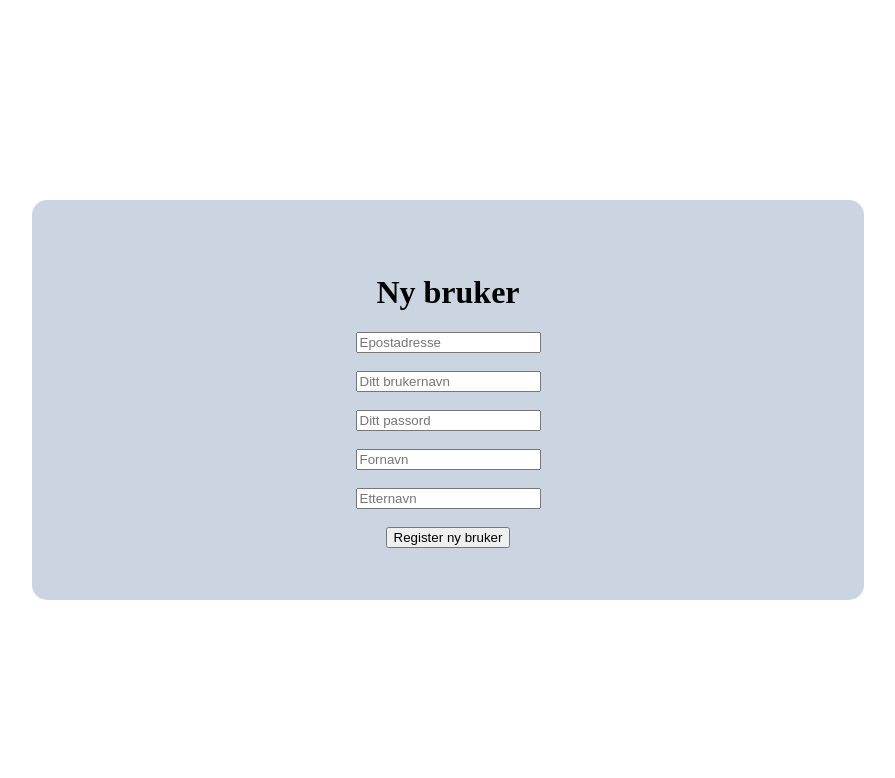
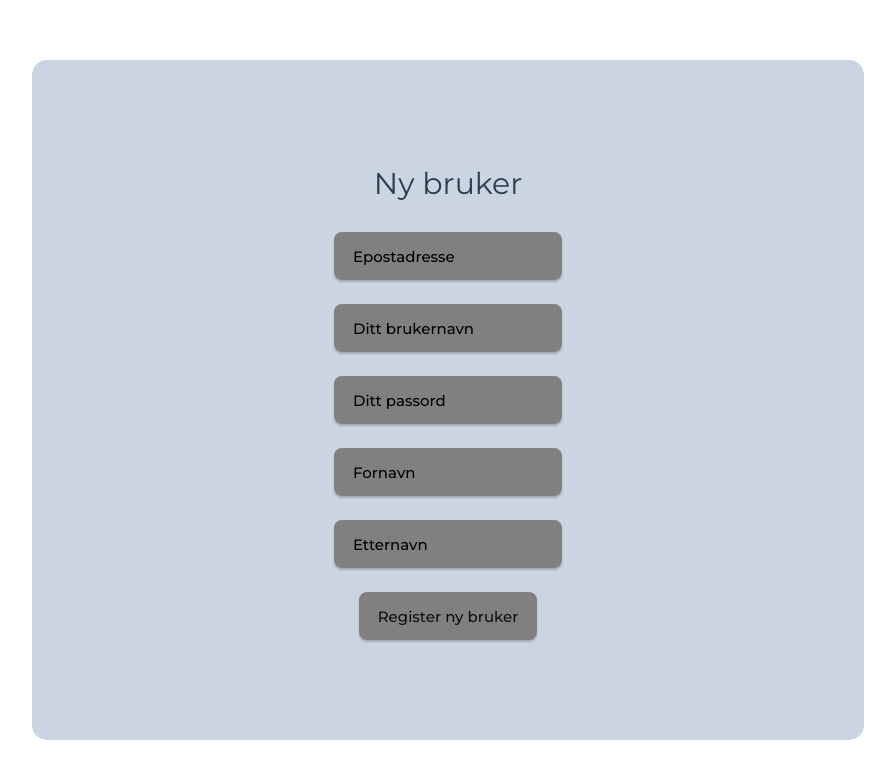
Before and after one commit to karofmah/E-Commerce-Project, a Vue app in the folder Frontend/ecom/: page / in a window 1280 px wide. Shown: the top 778 px of the page, without its empty margins (192-1087 px from the left). Built offline with nearby package versions, Linux system fonts and the light colour scheme.

Commit message:
base styling

```diff
--- /dev/null
+++ b/Frontend/ecom/src/assets/base.css
@@ -0,0 +1,71 @@
+@import url("https://fonts.googleapis.com/css2?family=Montserrat:wght@100;300;400;500&display=swap");
+
+/* color palette from <https://github.com/vuejs/theme> */
+:root {
+  --vt-c-white: #ffffff;
+  --vt-c-white-soft: #f8f8f8;
+  --vt-c-white-mute: #f2f2f2;
+
+  --vt-c-black: #181818;
+  --vt-c-black-soft: #222222;
+  --vt-c-black-mute: #282828;
+
+  --vt-c-indigo: #2c3e50;
+
+  --vt-c-divider-light-1: rgba(60, 60, 60, 0.29);
+  --vt-c-divider-light-2: rgba(60, 60, 60, 0.12);
+  --vt-c-divider-dark-1: rgba(84, 84, 84, 0.65);
+  --vt-c-divider-dark-2: rgba(84, 84, 84, 0.48);
+
+  --vt-c-text-light-1: var(--vt-c-indigo);
+  --vt-c-text-light-2: rgba(60, 60, 60, 0.66);
+  --vt-c-text-dark-1: var(--vt-c-white);
+  --vt-c-text-dark-2: rgba(235, 235, 235, 0.64);
+
+  --bg-color-light: #f6f6f6;
+  --bg-color-dark: #2f2f2f;
+
+  --bg-field-dark: #0f0f0f98;
+
+  font-synthesis: none;
+  text-rendering: optimizeLegibility;
+  -webkit-font-smoothing: antialiased;
+  -moz-osx-font-smoothing: grayscale;
+  -webkit-text-size-adjust: 100%;
+}
+
+:root {
+    --color-background: var(--vt-c-white);
+    --color-background-soft: var(--vt-c-white-soft);
+    --color-background-mute: var(--vt-c-white-mute);
+
+    --color-border: var(--vt-c-divider-light-2);
+    --color-border-hover: var(--vt-c-divider-light-1);
+
+    --color-heading: var(--vt-c-text-light-1);
+    --color-text: var(--vt-c-text-light-1);
+}
+
+*,
+*::before,
+*::after {
+  box-sizing: border-box;
+  margin: 0;
+  position: relative;
+  font-weight: normal;
+}
+
+body {
+    min-height: 100vh;
+    color: var(--color-text);
+    background: var(--color-background);
+    transition: color 0.5s, background-color 0.5s;
+    line-height: 1.6;
+    font-family: Montserrat, Inter, -apple-system, BlinkMacSystemFont, "Segoe UI",
+      Roboto, Oxygen, Ubuntu, Cantarell, "Fira Sans", "Droid Sans",
+      "Helvetica Neue", sans-serif;
+    font-size: 15px;
+    text-rendering: optimizeLegibility;
+    -webkit-font-smoothing: antialiased;
+    -moz-osx-font-smoothing: grayscale;
+}
--- /dev/null
+++ b/Frontend/ecom/src/assets/main.css
@@ -0,0 +1,117 @@
+@import "./base.css";
+
+a {
+    text-decoration: none;
+    /* color: var(--color-red); */
+    transition: 0.4s;
+}
+
+::-webkit-scrollbar {
+    width: 12px;
+  }
+
+  ::-webkit-scrollbar-track {
+    background: rgb(238, 238, 238);
+    border-radius: 100vw;
+    margin-block: 0.4em;
+  }
+
+  ::-webkit-scrollbar-thumb {
+    background: var(--bg-color-light);
+    border: 0.1em solid gray;
+    /* border: 0.1em solid var(--color-red); */
+    border-radius: 100vw;
+    transition: 0.2s ease-in;
+  }
+
+  input,
+  button,
+  select {
+    border-radius: 8px;
+    border: 1px solid transparent;
+    padding: 0.9em 1.2em;
+    font-size: 1em;
+    font-weight: 500;
+    font-family: inherit;
+    color: #0f0f0f;
+    /* background-color: var(--color-green); */
+    background-color: gray;
+    transition: border-color 0.25s;
+    box-shadow: 0 2px 2px 0 rgba(0, 0, 0, 0.2);
+  }
+
+  button {
+    cursor: pointer;
+  }
+
+  button:hover {
+    /* border-color: var(--color-red); */
+    scale: 1.04;
+    /* color: var(--color-red); */
+  }
+
+  button:active {
+    scale: 0.96;
+  }
+
+  button[disabled], button:hover[disabled]{
+    border-color: transparent;
+    scale: 0.96;
+    opacity: 0.5;
+    color: #0f0f0f;
+  }
+
+  input:focus-within {
+    /* border-color: var(--color-red); */
+    scale: 1.04;
+  }
+
+  input:-webkit-autofill,
+input:-webkit-autofill:hover,
+input:-webkit-autofill:focus,
+input:-webkit-autofill:active {
+  box-shadow: 0 0 0 30px gray inset !important;
+  -webkit-box-shadow: 0 0 0 30px gray inset !important;
+  /* box-shadow: 0 0 0 30px var(--color-green) inset !important;
+  -webkit-box-shadow: 0 0 0 30px var(--color-green) inset !important; */
+}
+
+input,
+button {
+  outline: none;
+}
+
+input::-webkit-input-placeholder {
+    color: black;
+    /* color: var(--color-dark-dark); */
+}
+
+input:focus::-webkit-input-placeholder {
+    /* color: var(--color-red); */
+    color: gray;
+  }
+
+  input[type="number"] {
+    appearance: none;
+  }
+
+  input[type="number"]::-webkit-inner-spin-button {
+    appearance: none;
+    -webkit-appearance: none;
+  }
+
+  textarea {
+    appearance: none;
+    padding: 12px 20px;
+    border: 1px solid #ccc;
+    border-radius: 4px;
+    background-color: #f8f8f8;
+    font-size: 16px;
+    font-family: inherit;
+    resize: none;
+  }
+
+  hr{
+    border: 1px solid gray;
+    /* border: 1px solid var(--color-red); */
+  }
--- a/Frontend/ecom/src/components/User/Login.vue
+++ b/Frontend/ecom/src/components/User/Login.vue
@@ -13,6 +13,7 @@
         <div class="submit">
             <button @click="login()">Logg inn</button>
         </div>
+        <br>
         <div class="register">
             <p>Har du lyst å registere en ny bruker? </p>
             <button>Register ny bruker her</button>
@@ -83,7 +84,7 @@ export default{
   align-items: center;
   background-color: #cbd5e1;
   width: 65%;
-  height: 50%;
+  height: 75%;
   border-radius: 15px;
 }
 
--- a/Frontend/ecom/src/components/User/Register.vue
+++ b/Frontend/ecom/src/components/User/Register.vue
@@ -2,6 +2,7 @@
     <div class=" wrapper">
         <div class="main-container">
             <h1>Ny bruker</h1>
+            <br>
             <div class="email">
                 <input placeholder="Epostadresse" type="email">
             </div>
@@ -78,7 +79,7 @@
       align-items: center;
       background-color: #cbd5e1;
       width: 65%;
-      height: 50%;
+      height: 85%;
       border-radius: 15px;
     }
 
--- a/Frontend/ecom/src/main.js
+++ b/Frontend/ecom/src/main.js
@@ -4,6 +4,8 @@ import piniaPluginPersistedState from "pinia-plugin-persistedstate"
 import App from './App.vue'
 import router from './router/index';
 
+import "./assets/main.css";
+
 const pinia = createPinia();
 pinia.use(piniaPluginPersistedState)
 
--- a/Frontend/ecom/src/views/HomeView.vue
+++ b/Frontend/ecom/src/views/HomeView.vue
@@ -5,7 +5,7 @@
 </script>
 
 <template>
-    <Header/>
+    <Header id="header"/>
     <div class="catAndCont">
         <Categories id="categories"/>
         <Content id="content"/>
@@ -13,10 +13,17 @@
 </template>
 
 <style scoped>
+    .container{
+        display: flex;
+    }
     .catAndCont{
         display: flex;
         flex-flow: column wrap;
         width: 100%;
+        transform: translateY(10em);
+    }
+    #header{
+        z-index: 2;
     }
     #categories{
         position: absolute;
```
